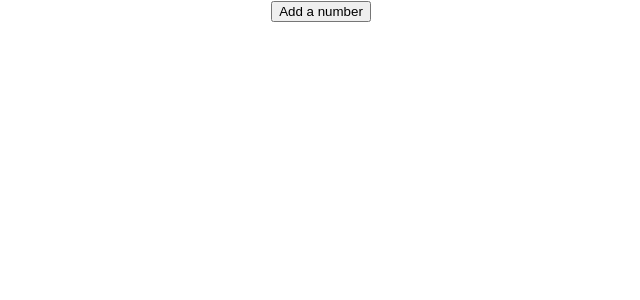
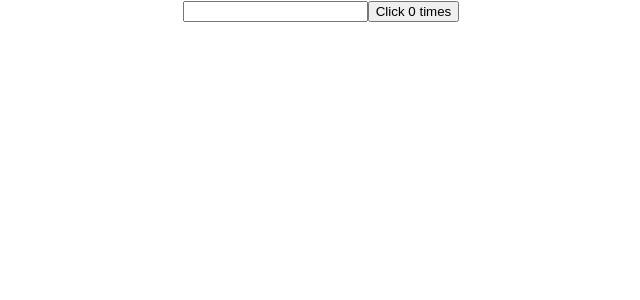
Before and after one commit to pmswami/React, a React (Create React App) app in the folder state-hook/: page / in a window 1280 px wide. Shown: the top 300 px of the page, without its empty margins (319-959 px from the left). Built offline with nearby package versions, Linux system fonts and the light colour scheme.

Commit message:
Added conditionally running useEffect

```diff
--- a/state-hook/src/App.js
+++ b/state-hook/src/App.js
@@ -1,5 +1,7 @@
 import "./App.css"
 import ClassCounter from "./components/ClassCounter";
+import ClassCounter1 from "./components/ClassCounter1";
+import DemoUseEffect from "./components/DemoUseEffect";
 import HookCounter from "./components/HookCounter";
 import HookCounter2 from "./components/HookCounter2";
 import HookCounter3 from "./components/HookCounter3";
@@ -8,7 +10,9 @@ import HookCounter4 from "./components/HookCounter4";
 function App() {
   return (
     <div className="App">
-      <HookCounter4/>
+      <DemoUseEffect/>
+      {/* <ClassCounter1/> */}
+      {/* <HookCounter4/> */}
       {/* <HookCounter3/> */}
       {/* <HookCounter2/> */}
       {/* <ClassCounter/> */}
--- /dev/null
+++ b/state-hook/src/components/ClassCounter1.js
@@ -0,0 +1,37 @@
+import React, { Component } from 'react'
+
+class ClassCounter1 extends Component {
+    constructor(props) {
+      super(props)
+
+      this.state = {
+         count:0,
+         name: ""
+      }
+    }
+    componentDidMount(){
+        document.title = `Clicked ${this.state.count} times`
+    }
+    componentDidUpdate(prevProps, prevState){
+        if(prevState.count!==this.state.count){
+            console.log("Updating document title")
+            document.title = `Clicked ${this.state.count} times`
+        }
+    }
+
+  render() {
+    return (
+      <div>
+        <input
+            type="text"
+            value={this.state.name}
+            onChange={(e)=>this.setState({name: e.target.value})}/>
+        <button onClick={()=>this.setState({count: this.state.count+1})}>
+            Click {this.state.count} times
+        </button>
+      </div>
+    )
+  }
+}
+
+export default ClassCounter1
--- /dev/null
+++ b/state-hook/src/components/DemoUseEffect.js
@@ -0,0 +1,24 @@
+import React, { useEffect, useState } from 'react'
+
+function DemoUseEffect() {
+    const [count, setCount] = useState(0)
+    const [name, setName] = useState("")
+
+    useEffect(()=> {
+        console.log("useEffect => Updating document title")
+        document.title = `Clicked ${count} times`
+    }, [count])
+
+  return (
+    <div>
+        <input
+            type="text"
+            value={name}
+            onChange={(e)=>setName(e.target.value)}
+        />
+        <button onClick={()=>setCount(count+1)}>Click {count} times</button>
+    </div>
+  )
+}
+
+export default DemoUseEffect
```
Also changed, not shown: 1 other file (tests, documents, lock files or other folders).
